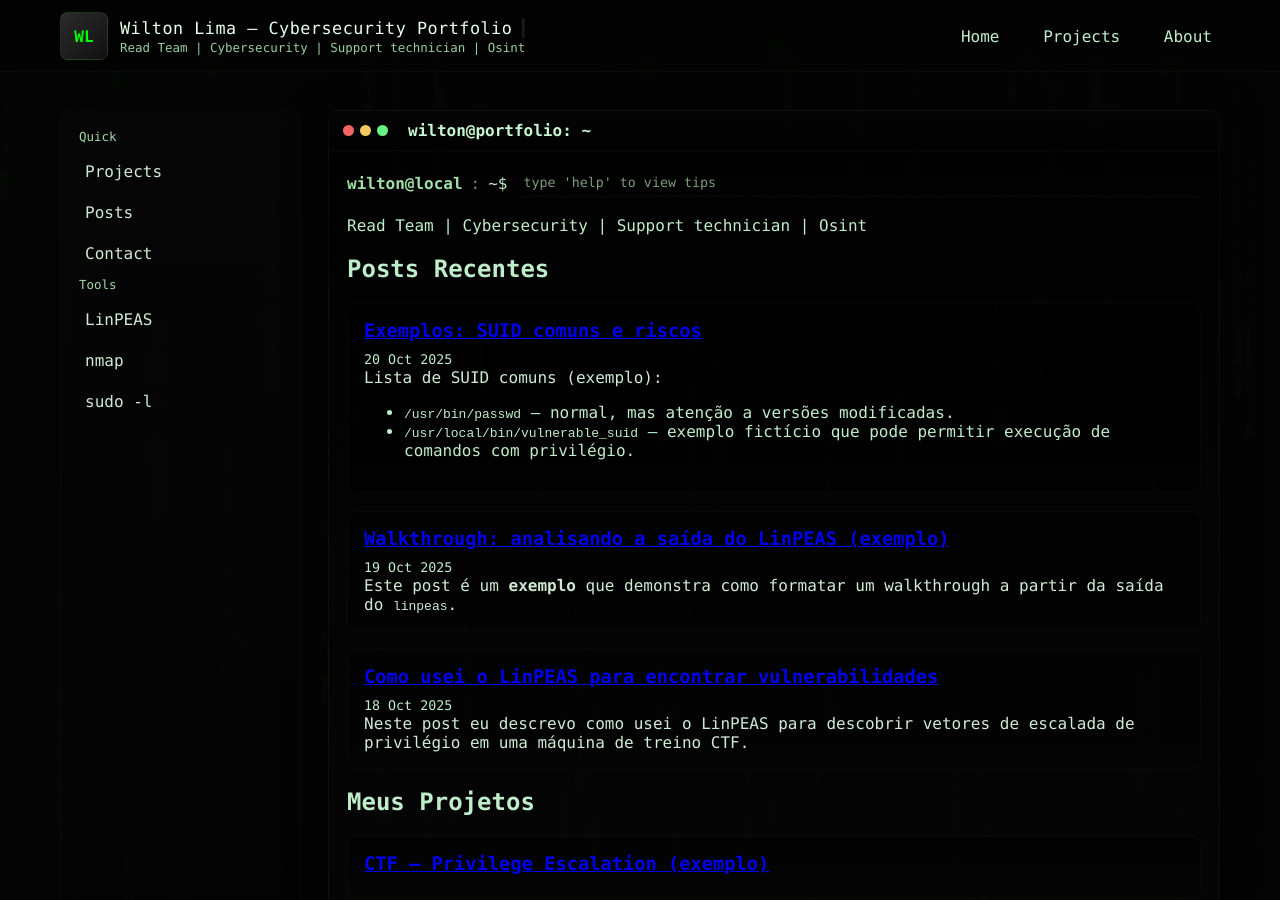
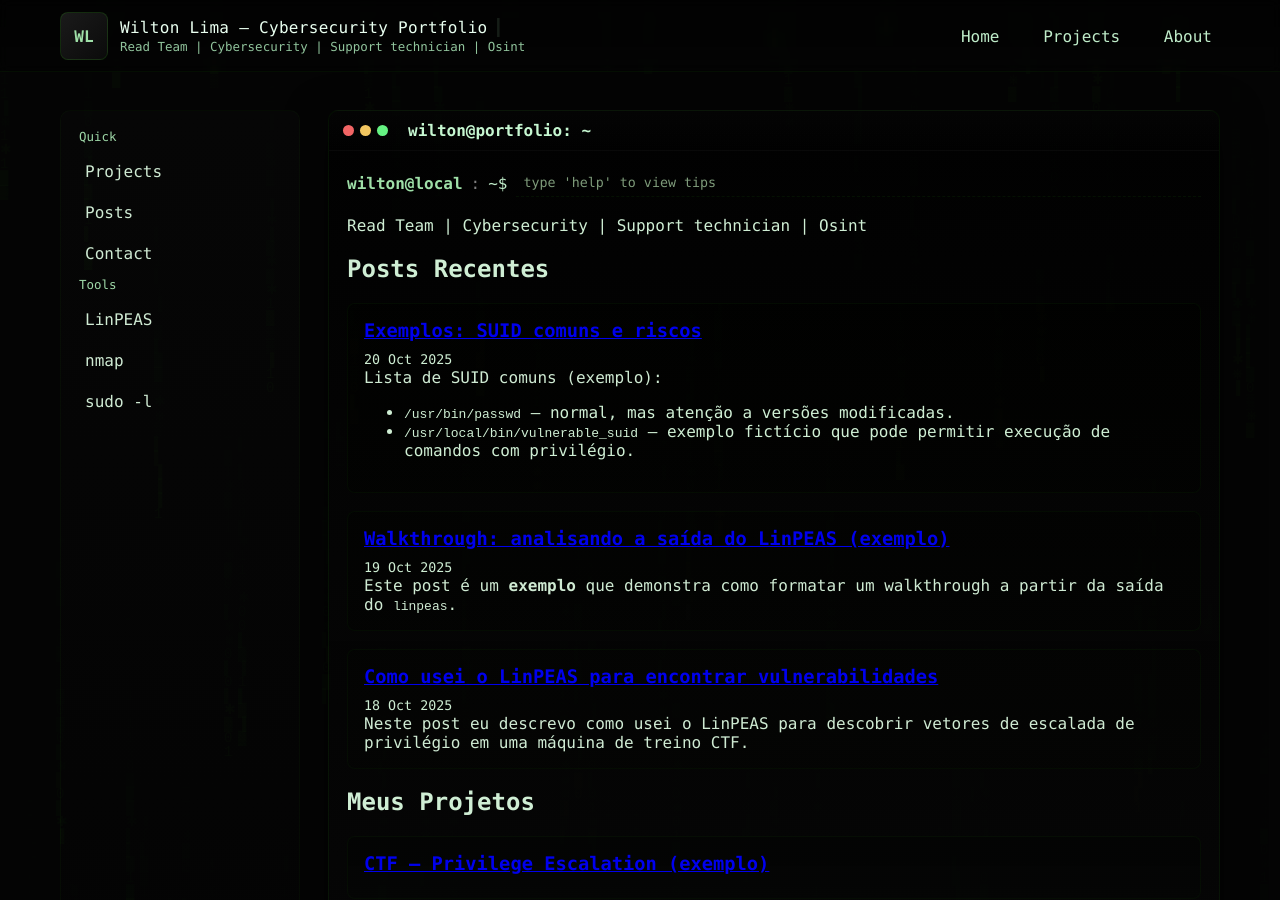
Before and after one commit to willimaofc/willimaofc.github.io, a Jekyll site: the page built from index.md, in a window 1280 px wide and 900 px high. Built offline with Jekyll 4.4.1, drawn with Linux system fonts in a browser that asks for light colours.

Commit message:
Refactor CSS styles and improve color scheme
Updated styles for various elements including header, terminal shell, and card components. Enhanced color scheme and added social links styling.

```diff
--- a/assets/css/style.css
+++ b/assets/css/style.css
@@ -1,11 +1,11 @@
-/* ========== core reset ========== */
+/* ========== core reset & base ========== */
 *{box-sizing:border-box}
-html,body{height:100%;margin:0;font-family:ui-monospace, SFMono-Regular, Menlo, Monaco, "Roboto Mono", monospace;background:#050505;color:#bfecc9;}
+html,body{height:100%;margin:0;font-family:ui-monospace, SFMono-Regular, Menlo, Monaco, "Roboto Mono", monospace;background:#050505;color:#cfeed4;}
 
-/* ========== matrix canvas fills the background ========== */
+/* matrix canvas */
 #matrix{position:fixed;left:0;top:0;width:100%;height:100%;z-index:0;opacity:0.12;pointer-events:none}
 
-/* ========== header ========== */
+/* header */
 .site-header{
   position:fixed;top:0;left:0;right:0;height:72px;z-index:40;
   backdrop-filter: blur(6px);
@@ -14,13 +14,13 @@
 }
 .header-inner{max-width:1200px;margin:0 auto;height:72px;display:flex;align-items:center;justify-content:space-between;padding:0 20px}
 .brand{display:flex;gap:12px;align-items:center}
-.logo-box{width:48px;height:48px;border-radius:8px;background:linear-gradient(135deg,#2b2b2b,#111);display:flex;align-items:center;justify-content:center;font-weight:700;color:#0f0;border:1px solid rgba(57,255,20,0.12)}
-.site-title{font-size:1.05rem;color:#e6ffea;letter-spacing:0.5px}
-.site-sub{font-size:0.78rem;color:#9fd9a8;opacity:0.95;margin-top:2px}
+.logo-box{width:48px;height:48px;border-radius:8px;background:linear-gradient(135deg,#1a1a1a,#0b0b0b);display:flex;align-items:center;justify-content:center;font-weight:700;color:#9fe0a8;border:1px solid rgba(57,255,20,0.12)}
+.site-title{font-size:1rem;color:#e9fff0;letter-spacing:0.3px}
+.site-sub{font-size:0.78rem;color:#99cfa5;opacity:0.95;margin-top:2px}
 .header-nav a{color:#bfecc9;margin-left:18px;text-decoration:none;padding:8px;border-radius:6px;transition:all .18s ease}
-.header-nav a:hover{background:rgba(15,240,0,0.05);box-shadow:0 0 12px rgba(15,240,0,0.06);color:#eaffee}
+.header-nav a:hover{background:rgba(15,240,0,0.05);box-shadow:0 0 12px rgba(15,240,0,0.04);color:#eaffee}
 
-/* ========== main layout ========== */
+/* layout */
 .container{position:relative;z-index:10;display:grid;grid-template-columns:240px 1fr;gap:28px;max-width:1200px;margin:110px auto;padding:0 20px}
 .left-panel{background:linear-gradient(180deg, rgba(255,255,255,0.01), rgba(0,0,0,0.03));border-radius:10px;padding:18px;border:1px solid rgba(57,255,20,0.03);backdrop-filter: blur(4px)}
 .panel-title{font-size:.78rem;color:#9fd9a8;margin-bottom:10px}
@@ -29,7 +29,10 @@
 .quick-list li:hover{background:rgba(57,255,20,0.03);transform:translateX(6px)}
 .quick-list a{color:inherit;text-decoration:none}
 
-/* ========== terminal shell ========== */
+/* social compact */
+.social-compact a{display:inline-block;margin-right:8px;color:#bfecc9;text-decoration:none;font-size:0.9rem}
+
+/* terminal shell */
 .terminal-shell{border-radius:10px;overflow:hidden;border:1px solid rgba(57,255,20,0.06);background:linear-gradient(180deg, rgba(0,0,0,0.65), rgba(8,8,8,0.85));box-shadow:0 10px 40px rgba(0,0,0,0.6)}
 .terminal-top{display:flex;align-items:center;gap:12px;padding:10px 14px;background:linear-gradient(180deg, rgba(255,255,255,0.01), rgba(0,0,0,0.02));border-bottom:1px solid rgba(255,255,255,0.02)}
 .dots{display:flex;gap:6px}
@@ -41,7 +44,7 @@
 
 /* terminal body */
 .terminal-body{padding:18px;min-height:360px}
-.prompt{display:flex;align-items:center;gap:8px;margin-bottom:10px}
+.prompt{display:flex;align-items:center;gap:8px;margin-bottom:10px;flex-wrap:wrap}
 .prompt-user{color:#9fe0a8;font-weight:700}
 .prompt-pipe{color:#7f7f7f}
 .prompt-path{color:#bfecc9}
@@ -52,7 +55,7 @@
 .cmd-output{margin:8px 0;padding:10px;border-radius:6px;background:rgba(0,0,0,0.25);border:1px solid rgba(57,255,20,0.03);color:#dffbe6;opacity:1;transition:opacity .6s ease}
 .cmd-output.faded{opacity:0.15}
 
-/* page content styling */
+/* page content */
 .page-content{margin-top:10px}
 .card{border-radius:8px;padding:16px;margin-bottom:18px;background:linear-gradient(180deg, rgba(0,0,0,0.25), rgba(0,0,0,0.15));border:1px solid rgba(57,255,20,0.04);position:relative;overflow:hidden;transition:transform .24s ease, box-shadow .24s ease}
 .card::after{
@@ -63,71 +66,33 @@
   transition:transform .9s cubic-bezier(.2,.8,.2,1);
   pointer-events:none;
 }
-.card:hover::after{transform:skewX(-18deg) translateX(30%)} /* scan effect */
+.card:hover::after{transform:skewX(-18deg) translateX(30%)}
+
+/* scan-line subtle */
+.card::before{
+  content:"";
+  position:absolute;left:0;top:0;width:100%;height:100%;
+  background:repeating-linear-gradient(0deg, rgba(57,255,20,0.01) 0px, rgba(57,255,20,0.01) 1px, transparent 2px);
+  mix-blend-mode:overlay;pointer-events:none;opacity:0.65
+}
 .card h3{margin:0 0 8px 0;color:#eaffee}
 .card p{margin:0;color:#cfead3}
-
-/* subtle glowing on hover */
 .card:hover{box-shadow:0 6px 30px rgba(15,240,0,0.06);transform:translateY(-6px)}
 
 /* footer */
 .site-footer{max-width:1200px;margin:40px auto 80px auto;text-align:center;color:#99cfa5;opacity:.9}
 
-/* responsive */
+/* small utilities */
+.type-cursor{margin-left:6px;color:#9fd9a8}
 @media (max-width:900px){
   .container{grid-template-columns:1fr;padding:20px;margin-top:90px}
   .left-panel{display:none}
   .header-inner{padding:0 12px}
-
-  /* --- Redes sociais estilo hacker --- */
-.social-links {
-  margin-top: 40px;
-  text-align: center;
 }
 
-.social-links a {
-  color: #39ff14;
-  border: 1px solid #39ff14;
-  padding: 10px 18px;
-  margin: 0 8px;
-  border-radius: 8px;
-  font-family: 'Courier New', monospace;
-  font-size: 1rem;
-  text-decoration: none;
-  display: inline-block;
-  position: relative;
-  overflow: hidden;
-  transition: all 0.3s ease-in-out;
-}
-
-/* Efeito de brilho suave e animação hacker */
-.social-links a::before {
-  content: "";
-  position: absolute;
-  top: 0;
-  left: -75%;
-  width: 50%;
-  height: 100%;
-  background: rgba(57, 255, 20, 0.2);
-  transform: skewX(-25deg);
-  transition: 0.5s;
-}
-
-.social-links a:hover::before {
-  left: 125%;
-}
-
-.social-links a:hover {
-  background-color: #111;
-  color: #0f0;
-  box-shadow: 0 0 10px #39ff14, 0 0 20px #0f0 inset;
-  transform: translateY(-3px);
-}
-
-/* Cores específicas por rede (opcional) */
-.social.github:hover { color: #6cc644; border-color: #6cc644; }
-.social.linkedin:hover { color: #0a66c2; border-color: #0a66c2; }
-.social.tryhackme:hover { color: #ff0000; border-color: #ff0000; }
-.social.instagram:hover { color: #9aff00; border-color: #9aff00; }
+/* --- Social buttons (if you add a socials block) --- */
+.social-links {margin-top:24px;text-align:center}
+.social-links a{color:#bfecc9;border:1px solid rgba(57,255,20,0.06);padding:8px 12px;margin:0 6px;border-radius:7px;text-decoration:none;display:inline-block;transition:all .25s ease}
+.social-links a:hover{box-shadow:0 0 10px rgba(15,240,0,0.05);transform:translateY(-3px)}
 
 }
```
